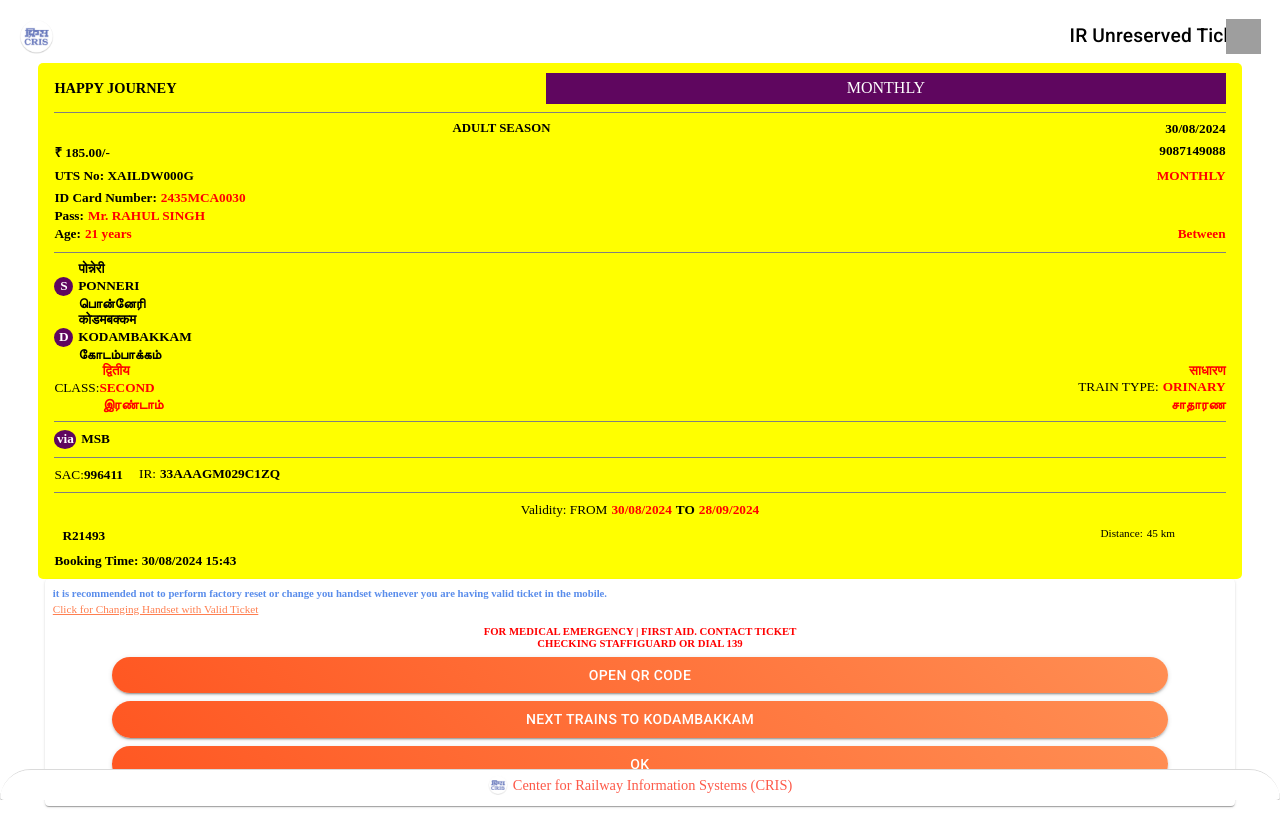
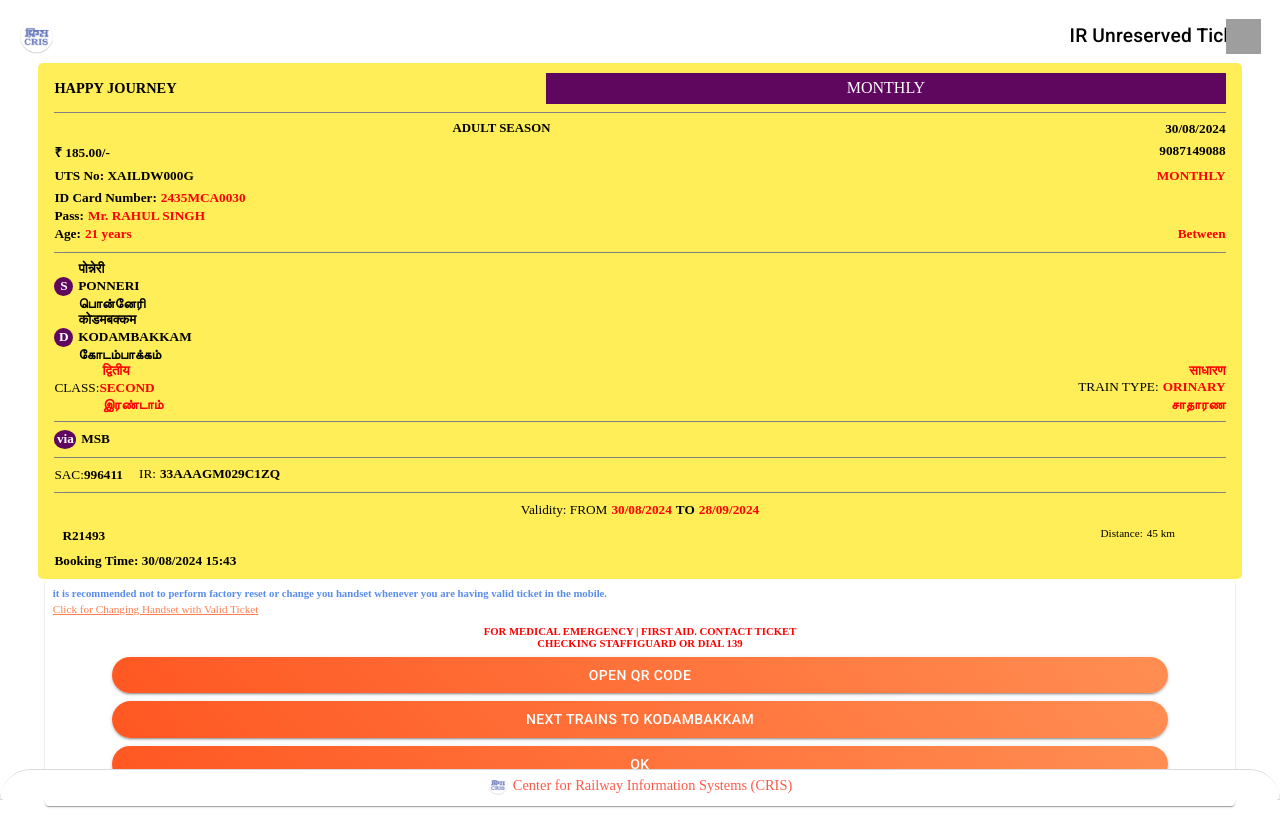
Before and after one commit to Rahul-Dev24/UTS-FrontEnd, a React (Vite) app: page /viewTicket in a window 1280 px wide. Built offline with nearby package versions, Linux system fonts and the light colour scheme; no server answers; grey boxes are pictures that could not be loaded; a web font is replaced by a local one.

Commit message:
Update ticket.css

```diff
--- a/src/Layout/ShowTicket/ticket.css
+++ b/src/Layout/ShowTicket/ticket.css
@@ -67,7 +67,7 @@
 }
 
 .ticketBody {
-    background-color: yellow;
+    background-color: #FFEE58;
     width: 94%;
     margin: auto;
     height: fit-content;
```
